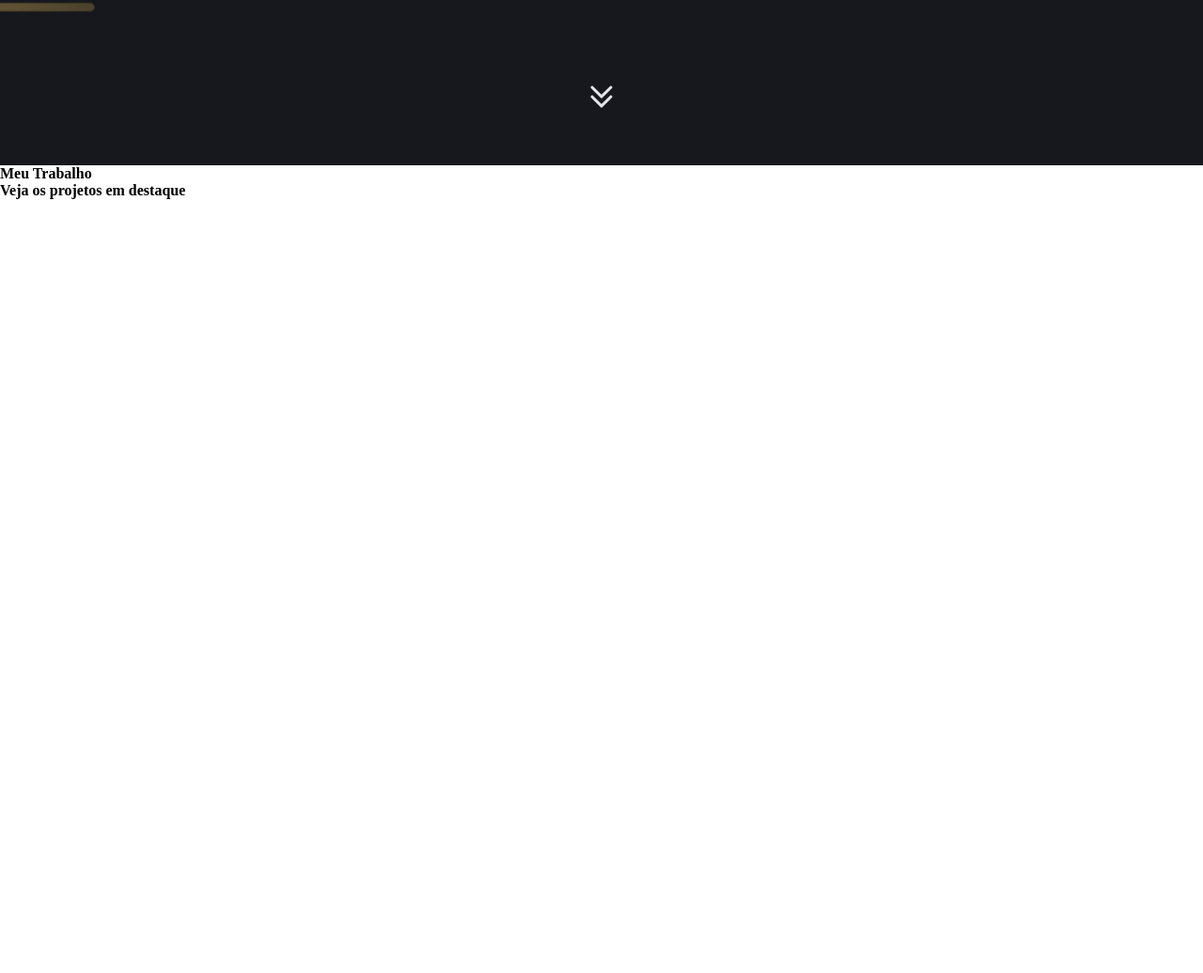
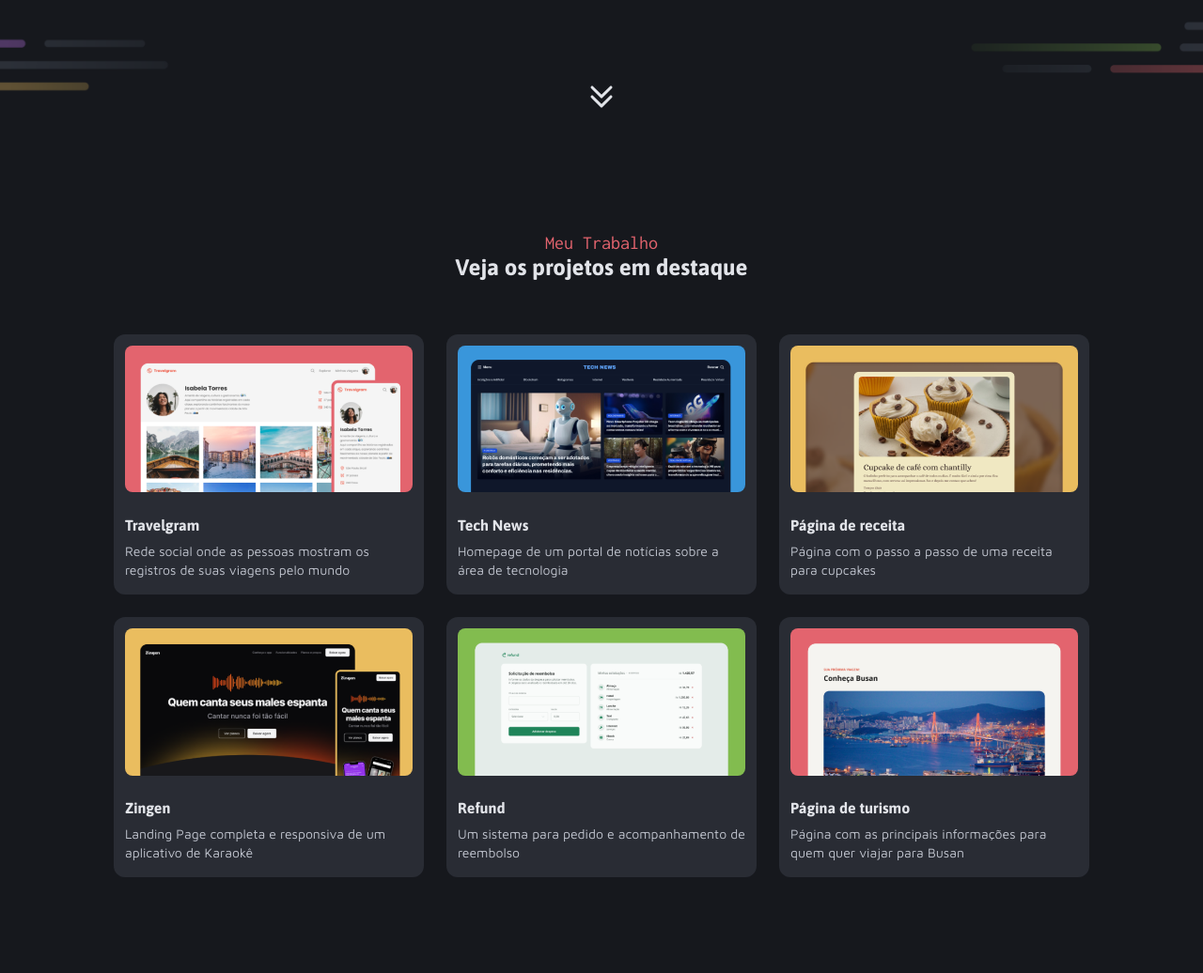
Before and after one commit to gustavuhh1/front-end-rocketseat-basic, a plain HTML site: page DesafioPratico/index.html in a window 1280 px wide. Shown: the part 574-1610 px from the top of the page at 94% size. Before the commit the page ends 800 px from the top, so only its background shows below. Drawn offline with Linux system fonts and the light colour scheme.

Commit message:
terminando estrutura e estilização da main

```diff
--- a/DesafioPratico/index.html
+++ b/DesafioPratico/index.html
@@ -13,6 +13,7 @@
     <title>Portifolio Dev</title>
   </head>
   <body>
+
     <header id="headerHome">
       <div class="container">
         <img src="./assets/images/Avatar.png" alt="" />
@@ -55,14 +56,58 @@
           </div>
         </div>
 
-        <img src="assets/icons/CaretDoubleDown.svg" alt="">
+        <img src="assets/icons/CaretDoubleDown.svg" alt="" />
       </div>
     </header>
+
     <main>
       <header>
         <h3>Meu Trabalho</h3>
         <h2>Veja os projetos em destaque</h2>
       </header>
+
+      <section>
+        <article>
+          <img src="assets/images/Thumbnail_Project-01.png" alt="" />
+          <h4>Travelgram</h4>
+          <p>
+            Rede social onde as pessoas mostram os registros de suas viagens pelo mundo
+          </p>
+        </article>
+
+        <article>
+          <img src="assets/images/Thumbnail_Project-02.png" alt="" />
+          <h4>Tech News</h4>
+          <p>Homepage de um portal de notícias sobre a área de tecnologia</p>
+        </article>
+
+        <article>
+          <img src="assets/images/Thumbnail_Project-03.png" alt="" />
+          <h4>Página de receita</h4>
+          <p>Página com o passo a passo de uma receita para cupcakes</p>
+        </article>
+
+        <article>
+          <img src="assets/images/Thumbnail_Project-04.png" alt="" />
+          <h4>Zingen</h4>
+          <p>Landing Page completa e responsiva de um aplicativo de Karaokê</p>
+        </article>
+
+        <article>
+          <img src="assets/images/Thumbnail_Project-05.png" alt="" />
+          <h4>Refund</h4>
+          <p>Um sistema para pedido e acompanhamento de reembolso</p>
+        </article>
+
+        <article>
+          <img src="assets/images/Thumbnail_Project-06.png" alt="" />
+          <h4>Página de turismo</h4>
+          <p>Página com as principais informações para quem quer viajar para Busan</p>
+        </article>
+      </section>
+
     </main>
+
+
   </body>
 </html>
--- a/DesafioPratico/styles/global.css
+++ b/DesafioPratico/styles/global.css
@@ -2,9 +2,11 @@
     margin: 0;
     padding: 0;
     box-sizing: border-box;
+
 }
 
 :root{
+
     --color-red: #E3646E;
     --color-purple: #BB72E9;
     --color-blue: #3996DB;
@@ -23,7 +25,7 @@
     --font-family-inconsolata: "Inconsolata", monospace;
     --title-lg: bold 56px/120% var(--font-family-asap);
     --title-md: bold 24px/120% var(--font-family-asap);
-    --tile-sm: bold 16px/120% var(--font-family-asap);
+    --title-sm: bold 16px/120%  var(--font-family-asap);
     --subtitle: 20px/120% var(--font-family-inconsolata);
     --text-md: 16px/140% var(--font-family-maven);
     --text-sm: 14px/140% var(--font-family-maven);
@@ -31,7 +33,8 @@
 
 }
 
-
-h1,h2,h3 {
-    font-size: inherit;
+body {
+    font: var(--text-md);
+    color: var(--color-gray-500);
+    background-color: #16181D;
 }
--- a/DesafioPratico/styles/header.css
+++ b/DesafioPratico/styles/header.css
@@ -2,15 +2,16 @@
   display: flex;
   background-image: url(../assets/images/Background_Intro.png);
   background-size: cover;
-  height: 750px;
+  height: auto;
   justify-content: center;
+  margin-block: 120px 57px;
 
   .container {
     display: flex;
     flex-direction: column;
     align-items: center;
 
-    margin-top: 120px;
+
     max-width: 1040px;
     display: flex;
   }
--- a/DesafioPratico/styles/index.css
+++ b/DesafioPratico/styles/index.css
@@ -1,2 +1,3 @@
 @import url(global.css);
 @import url(header.css);
+@import url(main.css);
--- /dev/null
+++ b/DesafioPratico/styles/main.css
@@ -0,0 +1,56 @@
+main {
+    display: grid;
+    grid-template-columns: repeat(1);
+    align-items: center;
+    justify-content: center;
+    padding-top: 72px;
+
+
+    header{
+        text-align: center;
+        gap: 8px;
+        margin-bottom: 56px;
+
+        h3{
+            color: var(--color-red);
+            font: var(--subtitle);
+        }
+        h2{
+            color: var(--color-gray-600);
+            font: var(--title-md);
+        }
+    }
+
+    section {
+        display: grid;
+        grid-template-rows: repeat(2, 1fr);
+        grid-template-columns: repeat(3, 1fr);
+        gap: 24px;
+        padding-bottom: 144px;
+
+        article{
+            width: 330px;
+            background-color: var(--color-gray-300);
+            border-radius: 12px;
+            padding-inline: 12px;
+            padding-block: 12px 17px;
+        }
+
+        img{
+            width: 306px;
+            border-radius: 8px;
+            margin-bottom: 20px;
+        }
+
+        h4 {
+            margin-bottom: 8px;
+            font: var(--title-sm);
+            color: var(--color-gray-600);
+        }
+
+        p {
+            font: var(--text-sm);
+            color: var(--color-gray-500);
+        }
+    }
+}
```
